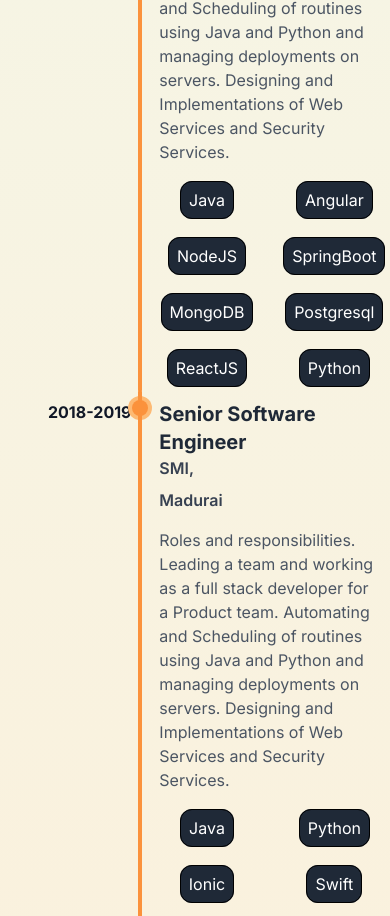
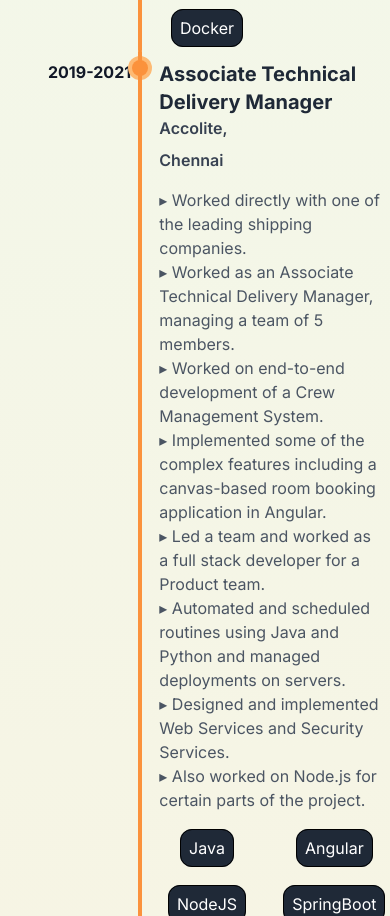
Before and after one commit to santhoshkalisamy/portfolio, a Next.js app: page /about in a window 390 px wide. Shown: the part 2519-3435 px from the top of the page. Built offline with nearby package versions, Linux system fonts and the light colour scheme.

Commit message:
some improvements and fixed experience details

```diff
--- a/src/app/about/page.tsx
+++ b/src/app/about/page.tsx
@@ -7,10 +7,14 @@ const experiences = [
         company: "Paypal",
         role: "Software Development Engineer 3",
         location: "Chennai",
-        responsibilities: "Roles and responsibilities. " +
-            "Leading a team and working as a full stack developer for a Product team.\n" +
-            "Automating and Scheduling of routines using Java and Python and managing deployments on servers.\n" +
-            "Designing and Implementations of Web Services and Security Services.",
+        responsibilities: [
+            "An individual contributor working primarily on Java and Spring stack.",
+            "Developing highly scalable financial solutions. Involved in end-to-end development and deployment process.",
+            "Collaborating with multiple stakeholders to understand the business requirements of the product.",
+            "Performing Code Reviews and delegating tasks to individuals based on the complexity of work.",
+            "Actively involved in design, development, and unit testing in accordance with established standards.",
+            "Contributed to development of an API simulator framework for end-to-end testing."
+        ],
         techStack: ["Java", "SpringBoot", "NextJS", "React", "NodeJS", "RestAPI", "Splunk", "GraphQL", "Docker"]
 
     },
@@ -19,10 +23,16 @@ const experiences = [
         company: "Accolite",
         role: "Associate Technical Delivery Manager",
         location: "Chennai",
-        responsibilities: "Roles and responsibilities. " +
-            "Leading a team and working as a full stack developer for a Product team.\n" +
-            "Automating and Scheduling of routines using Java and Python and managing deployments on servers.\n" +
-            "Designing and Implementations of Web Services and Security Services.",
+        responsibilities: [
+            "Worked directly with one of the leading shipping companies.",
+            "Worked as an Associate Technical Delivery Manager, managing a team of 5 members.",
+            "Worked on end-to-end development of a Crew Management System.",
+            "Implemented some of the complex features including a canvas-based room booking application in Angular.",
+            "Led a team and worked as a full stack developer for a Product team.",
+            "Automated and scheduled routines using Java and Python and managed deployments on servers.",
+            "Designed and implemented Web Services and Security Services.",
+            "Also worked on Node.js for certain parts of the project."
+        ],
         techStack: ["Java", "Angular", "NodeJS", "SpringBoot", "MongoDB", "Postgresql", "ReactJS", "Python"]
 
     },
@@ -31,22 +41,27 @@ const experiences = [
         company: "SMI",
         role: "Senior Software Engineer",
         location: "Madurai",
-        responsibilities: "Roles and responsibilities. " +
-            "Leading a team and working as a full stack developer for a Product team.\n" +
-            "Automating and Scheduling of routines using Java and Python and managing deployments on servers.\n" +
-            "Designing and Implementations of Web Services and Security Services.",
+        responsibilities: [
+            "Worked as a Senior Software Developer and Team Lead on a supply chain management project.",
+            "Responsible for end-to-end development of various new features, including database design and maintenance.",
+            "Worked on both frontend and backend. Backend was primarily developed using Java and Spring, with MongoDB and MySQL as data stores.",
+            "Implemented Ehcache for caching to improve application performance.",
+            "On the frontend side, worked with Angular for developing user interfaces."
+        ],
         techStack: ["Java", "Python", "Ionic", "Swift", "Objective C"]
 
     },
     {
         year: "2017-2018",
-        company: "Altimetrik",
+        company: "Paypal [Contract via Altimetrik]",
         role: "Senior Software Engineer",
         location: "Chennai",
-        responsibilities: "Roles and responsibilities. " +
-            "Leading a team and working as a full stack developer for a Product team.\n" +
-            "Automating and Scheduling of routines using Java and Python and managing deployments on servers.\n" +
-            "Designing and Implementations of Web Services and Security Services.",
+        responsibilities: [
+            "Worked as a Senior Software Developer in a contract role, working directly at Paypal.",
+            "Involved in the integrations of different banks and card networks with Paypal services, primarily using Java and Spring Boot for development.",
+            "Contributed to the development of a monitoring dashboard using Node.js, Angular, Elasticsearch, and MongoDB.",
+            "Worked as an individual contributor."
+        ],
         techStack: ["Java", "Python", "Ionic", "Swift", "Objective C"]
 
     },
@@ -55,11 +70,15 @@ const experiences = [
         company: "Payoda Technologies",
         role: "Project Specialist",
         location: "Coimbatore",
-        responsibilities: "Roles and responsibilities. " +
-            "Leading a team and working as a full stack developer for a Product team.\n" +
-            "Automating and Scheduling of routines using Java and Python and managing deployments on servers.\n" +
-            "Designing and Implementations of Web Services and Security Services.",
-   techStack: ["Java", "Python", "Ionic", "Swift", "Objective C"]
+        responsibilities : [
+            "Started my career as an iOS application developer, developing and maintaining various iOS applications.",
+            "Transitioned into a Hybrid application developer role, working with Ionic and Cordova frameworks to build cross-platform mobile applications.",
+            "Spent 6 months as a Python developer, working on various backend services and data processing tasks.",
+            "Moved into a Java developer position, where I worked on a Cloud Networking Application using Java, Spring, OSI, MySQL, Hadoop, HBase, and Angular. This role involved both development and maintenance of the application, as well as dealing with cloud networking complexities.",
+            "Progressed to a team lead role, where I was responsible for mentoring around 6 junior developers, guiding them through their tasks and helping them grow as professionals.",
+            "Received multiple spot awards and was recognized as the most valuable person during my tenure at Payoda for my contributions and leadership."
+        ],
+        techStack: ["Java", "Python", "Ionic", "Swift", "Objective C", "Spring", "MySQL", "Hadoop", "HBase", "Angular"]
 
     }
 ]
@@ -81,7 +100,11 @@ const AboutPage = () => {
                             <p className="text-gray-600 font-semibold  leading-7">
                                 My name is <span className="font-extrabold text-emerald-800">Santhosh Kalisamy</span>.
                                 I am a computer science engineering graduate and a software developer with <b
-                                className="text-orange-500">10 years of experience</b>, adept in both front-end and back-end development. Passionate about crafting innovative solutions for real-world challenges, I am a polyglot and avid learner of new technologies and languages. With a strong problem-solving mindset and hands-on Full Stack experience, I&apos;m eager to contribute my expertise to drive impactful results in a new opportunity.</p>
+                                className="text-orange-500">10 years of experience</b>, adept in both front-end and
+                                back-end development. Passionate about crafting innovative solutions for real-world
+                                challenges, I am a polyglot and avid learner of new technologies and languages. With a
+                                strong problem-solving mindset and hands-on Full Stack experience, I&apos;m eager to
+                                contribute my expertise to drive impactful results in a new opportunity.</p>
                         </div>
                     </div>
                     <div className="grid grid-cols-1 grid-rows-4 md:grid-cols-2 md:grid-rows-1 gap-8 mx-auto">
@@ -153,7 +176,13 @@ const AboutPage = () => {
                                     <h2 className="font-semibold text-md text-gray-700">{experience.location}</h2>
                                 </div>
                                 <div className="text-gray-600 mt-4">
-                                    <p>{experience.responsibilities}</p>
+                                    <p>
+                                        <ul>
+                                            {experience.responsibilities.map((responsibility, index) => (
+                                                <li className="block" key={index}>▸ {responsibility}</li>
+                                            ))}
+                                        </ul>
+                                    </p>
                                 </div>
                                 <div
                                     className="grid grid-cols-2 auto-cols-auto gap-8 md:gap-6 md:grid-cols-3 2xl:grid-cols-4 mt-6 justify-items-center">
--- a/src/app/skills/page.tsx
+++ b/src/app/skills/page.tsx
@@ -122,7 +122,7 @@ const skills = [
             },
             {
                 name: "SQLite",
-                icon: "/sqlite.svg",
+                icon: "/sqllite.svg",
                 level: "Intermediate"
             },
             {
@@ -239,7 +239,7 @@ const skills = [
                 level: "Advanced"
             },
             {
-                name: "WebAssembly",
+                name: "Web Assembly",
                 icon: "/webassembly.png",
                 level: "Beginner"
             },
@@ -254,12 +254,12 @@ const skills = [
                 level: "Intermediate"
             },
             {
-                name: "Internationalization",
+                name: "I18N",
                 icon: "/i18n.png",
                 level: "Intermediate"
             },
             {
-                name: "Localization",
+                name: "L10N",
                 icon: "/l10n.png",
                 level: "Intermediate"
             },
@@ -371,9 +371,12 @@ const skills = [
 
 const SkillsPage = () => {
     return (
-        <div>
+        <div className="mx-auto">
             <div className="p-5">
                 <h1 className="text-4xl font-bold text-center text-orange-500 mb-5">Skills</h1>
+                <h2 className="text-gray-700 max-w-screen-md mx-auto my-12 text-center font-semibold">
+                    As a passionate programmer, my journey in the tech industry has not been confined to the boundaries of my job requirements. I have always been driven by an insatiable curiosity and a desire to explore the vast landscape of programming languages, tools, and technologies. While I may not claim expert-level proficiency in all of them, I have had the opportunity to work with and learn about a wide array of technologies throughout my career. This exposure has not only broadened my technical knowledge but also fostered a continuous learning mindset. I believe that every piece of technology I interact with, regardless of my proficiency level, contributes to my growth as a software developer and enriches my understanding of the digital world.
+                </h2>
                 <div className="grid grid-cols-1 md:grid-cols-2 lg:grid-cols-3 gap-5">
                     {skills.map((skill, index) =>
                             <div key={index} className="bg-opacity-30 bg-white p-5 shadow-lg rounded-lg">
@@ -382,11 +385,11 @@ const SkillsPage = () => {
                         </div>
                         <h2 className="text-2xl font-bold text-center text-gray-800">{skill.section}</h2>
                         <div className="grid grid-cols-1 gap-2 text-gray-800 mt-5">
-                            <div key={index} className="grid grid-cols-2 md:grid-cols-4 gap-6">
+                            <div key={index} className="grid grid-cols-2 md:grid-cols-3 2xl:grid-cols-4 gap-6">
                                 {skill.skills.map((skill, index) =>
                                     <div key={index} className="flex flex-col bg-green-50 p-2 border-2 border-gray-200 shadow-lg rounded-xl gap-2 justify-center items-center text-center">
                                         <Image height={48} width={48} src={skill.icon} alt={skill.name}/>
-                                        <span className="block">{skill.name}</span>
+                                        <span className="">{skill.name}</span>
                                         <span className="text-xs font-semibold text-gray-500">{skill.level}</span>
                                     </div>)}
                             </div>
```
Lines whose indentation alone changed are shown as unchanged.
